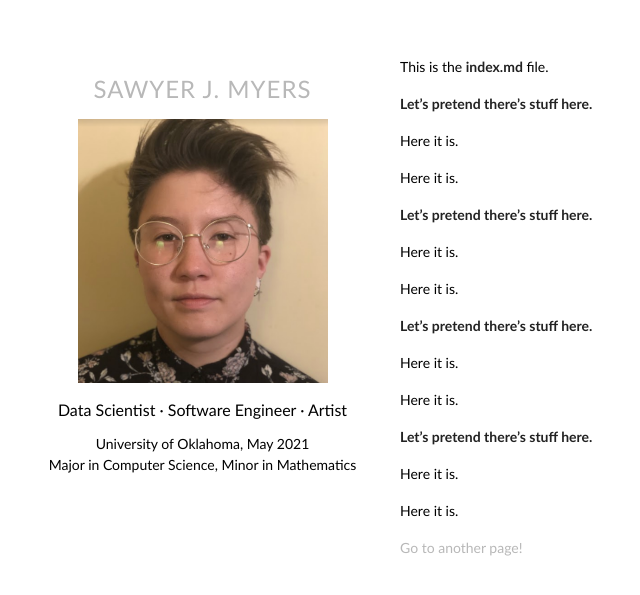
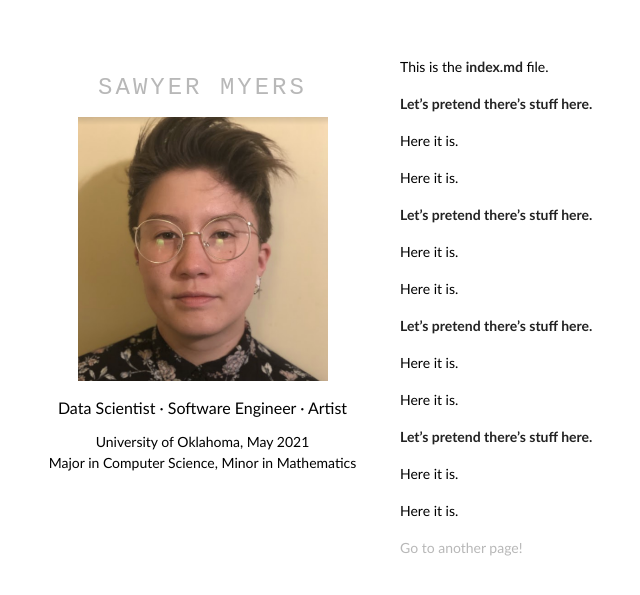
Before and after one commit to myer0432/myer0432.github.io, a Jekyll site: the page built from index.md, in a window 1280 px wide. Shown: the top 595 px of the page, without its empty margins (170-810 px from the left). Built offline with Jekyll 4.4.1, drawn with Linux system fonts in a browser that asks for light colours.

Commit message:
another title font

```diff
--- a/_config.yml
+++ b/_config.yml
@@ -1,4 +1,4 @@
-title: SAWYER J. MYERS
+title: Sawyer Myers
 logo: /assets/img/headshot-color.png
 role: Data Scientist · Software Engineer · Artist
 education: University of Oklahoma, May 2021
--- a/_sass/jekyll-theme-minimal.scss
+++ b/_sass/jekyll-theme-minimal.scss
@@ -14,8 +14,9 @@ h1, h2, h3, h4, h5, h6 {
 }
 
 h1 {
-  font-size:24px;
-  letter-spacing:1px;
+  font:24px Andale Mono,AndaleMono,monospace;
+  letter-spacing:3px;
+  text-transform:uppercase;
 }
 
 h2 {
```
